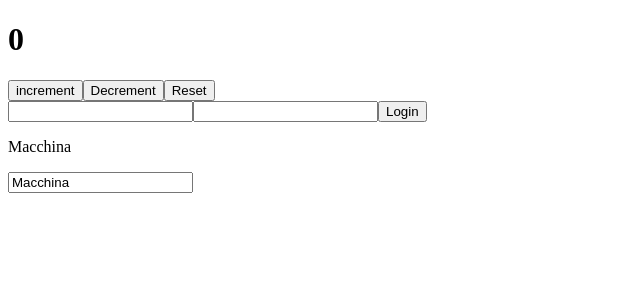
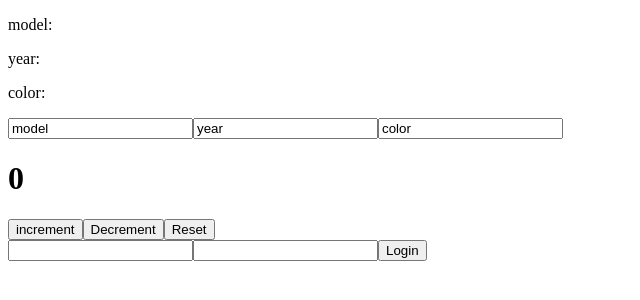
Before and after one commit to MorenoMaroccia/esercizi-react, a React (Create React App) app in the folder my-app/: page / in a window 1280 px wide. Shown: the top 300 px of the page, without its empty margins (0-640 px from the left). Built offline with nearby package versions, Linux system fonts and the light colour scheme; no server answers.

Commit message:
da fainire

```diff
--- a/my-app/src/App.js
+++ b/my-app/src/App.js
@@ -11,12 +11,14 @@ export class App extends React.Component{
   render () {
       return (
       <div>
+ <CarDetails />
+
         <Counter />
         <Login />
         <UseGithubUser username="gianmarcotoso"/>
         {/* <GithubUser /> */}
 
-        <CarDetails />
+
 
       </div>
       )
--- a/my-app/src/UseRef.js
+++ b/my-app/src/UseRef.js
@@ -39,18 +39,32 @@ import React,{useState} from "react";
 
 
 export function CarDetails() {
-    const [model, setModel] = useState('Macchina')
+    const [data, setData] = useState({
+        model:'',
+        year:'',
+        color:'',
+    })
 
     function handleValueChange(event) {
-         setModel(event.target.value)
+        //  setData(event.target.value)
+         const name=event.target.name
+         const value =event.target.value
+
+         setData( {
+            [name]: [value]
+         })
 
 
     }
     return(
         <div>
-            <p> {model}</p>
+            <p> model:{data.model}</p>
+            <p> year:{data.year}</p>
+            <p>color: {data.color}</p>
 
-            <input value={model} onChange={handleValueChange} placeholder='model'></input>
+            <input name="model" value="model"  onChange={handleValueChange} ></input>
+            <input name="year" value="year" onChange={handleValueChange} ></input>
+            <input name="color" value="color" onChange={handleValueChange} ></input>
 
         </div>
 
```
